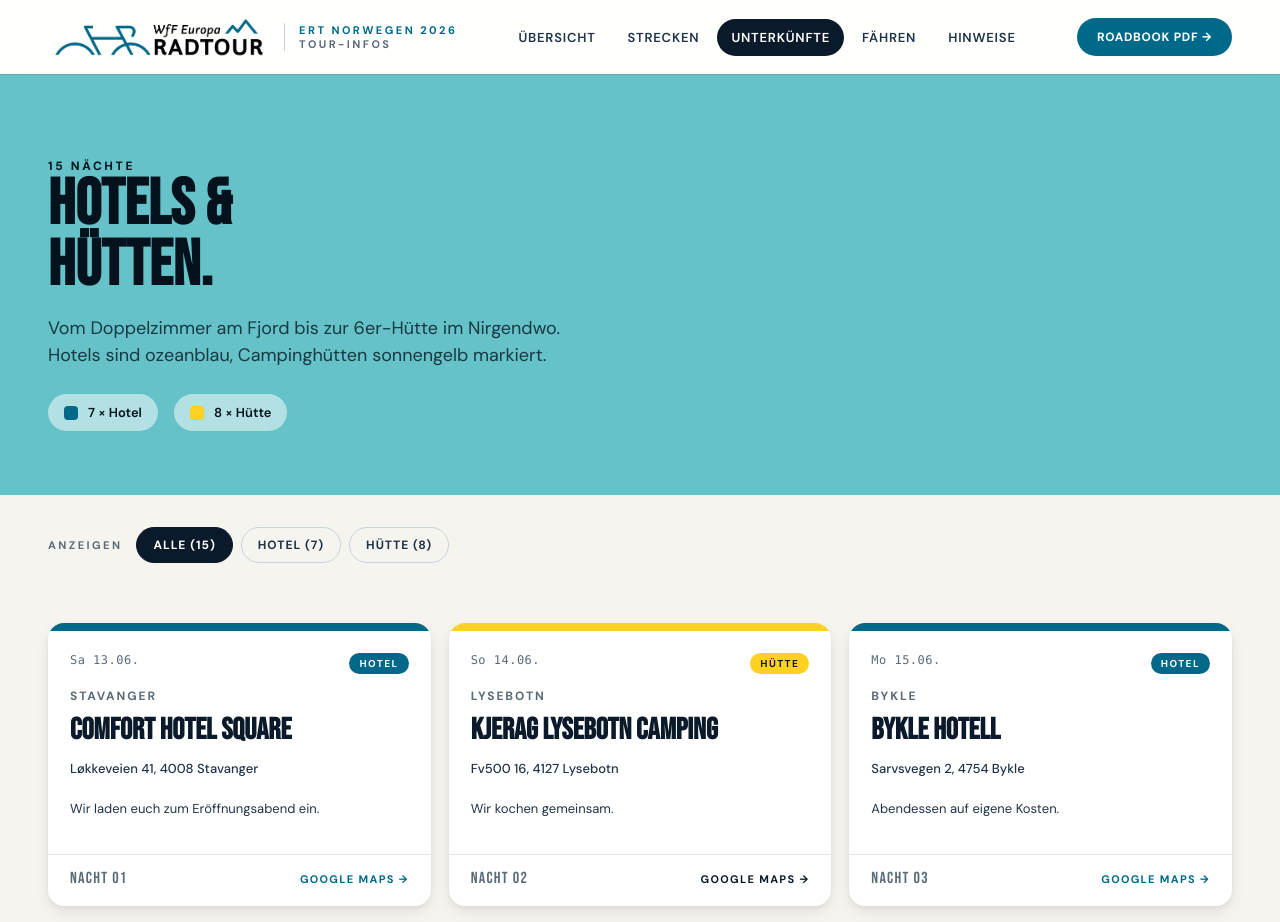
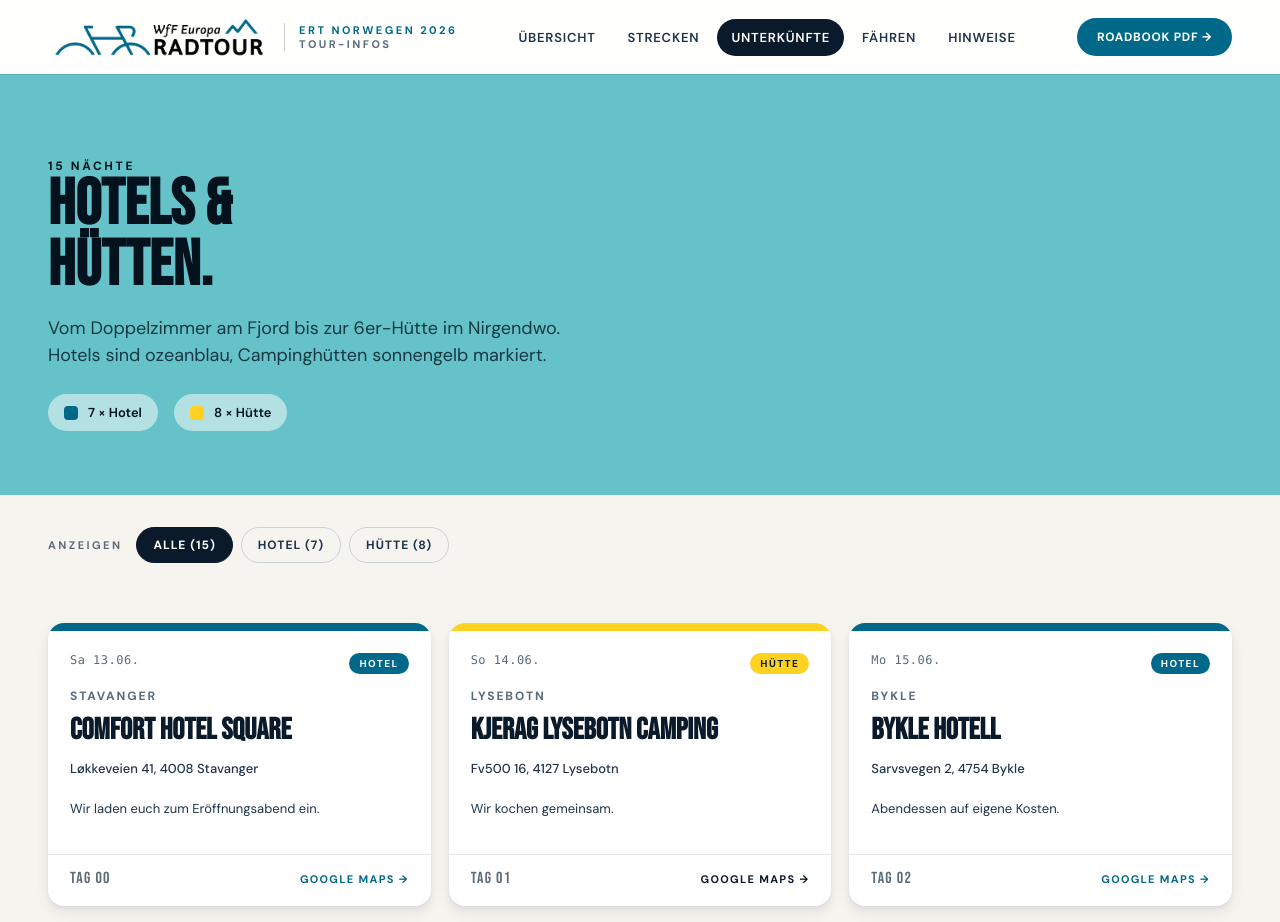
Before and after one commit to todofixme/touren, a React (Vite) app in the folder norwegen/: page /norwegen/unterkuenfte in a window 1280 px wide. Shown: the top 922 px of the page. Built offline with nearby package versions, Linux system fonts and the light colour scheme.

Commit message:
feat: count days instead of nights

```diff
--- a/norwegen/src/pages/LodgingPage.jsx
+++ b/norwegen/src/pages/LodgingPage.jsx
@@ -51,7 +51,7 @@ export default function LodgingPage() {
               {l.note    && <p className="lodge-note">{l.note}</p>}
             </div>
             <div className="lodge-foot">
-              <span className="lodge-num">Nacht {String(i + 1).padStart(2, '0')}</span>
+              <span className="lodge-num">Tag {String(i).padStart(2, '0')}</span>
               {l.url && l.url !== '#'
                 ? <a className="lodge-link" href={l.url} target="_blank" rel="noopener noreferrer">Google Maps →</a>
                 : <span className="lodge-link" style={{ color: 'var(--c-slate)', cursor: 'default' }}>Website folgt</span>
```
